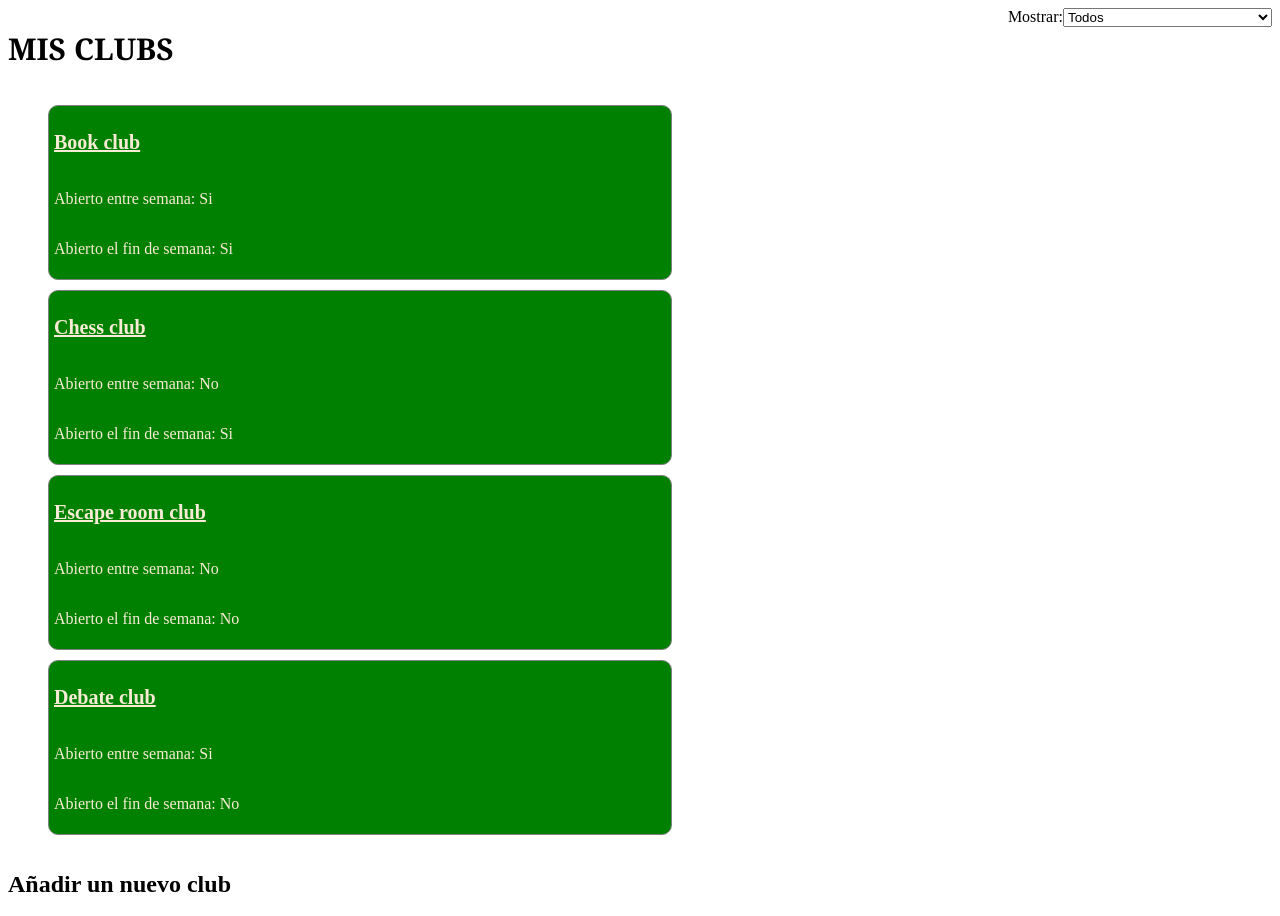
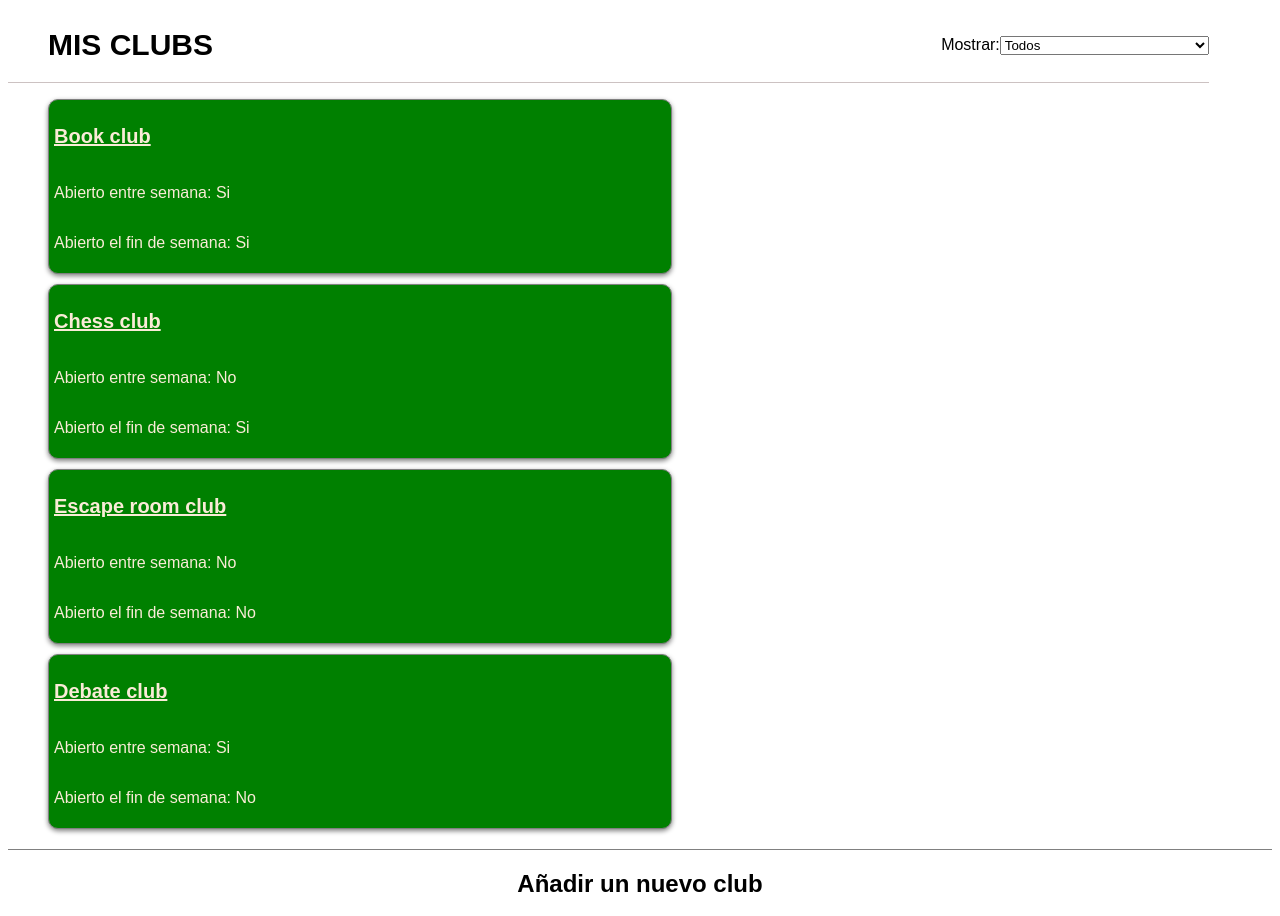
Before and after one commit to Adalab/modulo-3-evaluacion-intermedia-ClaraVilelaJato, a React (Create React App) app: page / in a window 1280 px wide. Shown: the top 916 px of the page. Built offline with nearby package versions, Linux system fonts and the light colour scheme; the HTML template or start-up script is replaced by a standard one.

Commit message:
add some more styles

```diff
--- a/src/components/App.js
+++ b/src/components/App.js
@@ -64,7 +64,7 @@ function App() {
     ));
 
   return (
-    <div>
+    <div className='container'>
       <header className='header'>
         <h1 className='title'>Mis clubs</h1>
 
--- a/src/styles/App.css
+++ b/src/styles/App.css
@@ -1,18 +1,30 @@
+.container {
+  font-family: Arial, Helvetica, sans-serif;
+}
+
 .header {
   display: flex;
   justify-content: space-between;
+  align-items: center;
+  border-bottom: 1px rgb(204, 194, 194) solid;
+  width: 95%;
 }
 
 .title {
   font-weight: 900;
   font-size: 30px;
-  font-family: Cambria, Cochin, Georgia, Times, 'Times New Roman', serif;
+  font-family: Arial, Helvetica, sans-serif;
   text-transform: uppercase;
+  margin-left: 40px;
 }
 
 .form {
   display: flex;
   flex-direction: column;
+  gap: 10px;
+  align-items: center;
+  border-top: 1px solid gray;
+  margin: 20px auto;
 }
 
 .clubcard {
@@ -28,6 +40,7 @@
   background-color: green;
   color: antiquewhite;
   padding: 5px;
+  box-shadow: 0px 2px 5px gray;
 }
 .name {
   font-size: 20px;
```
